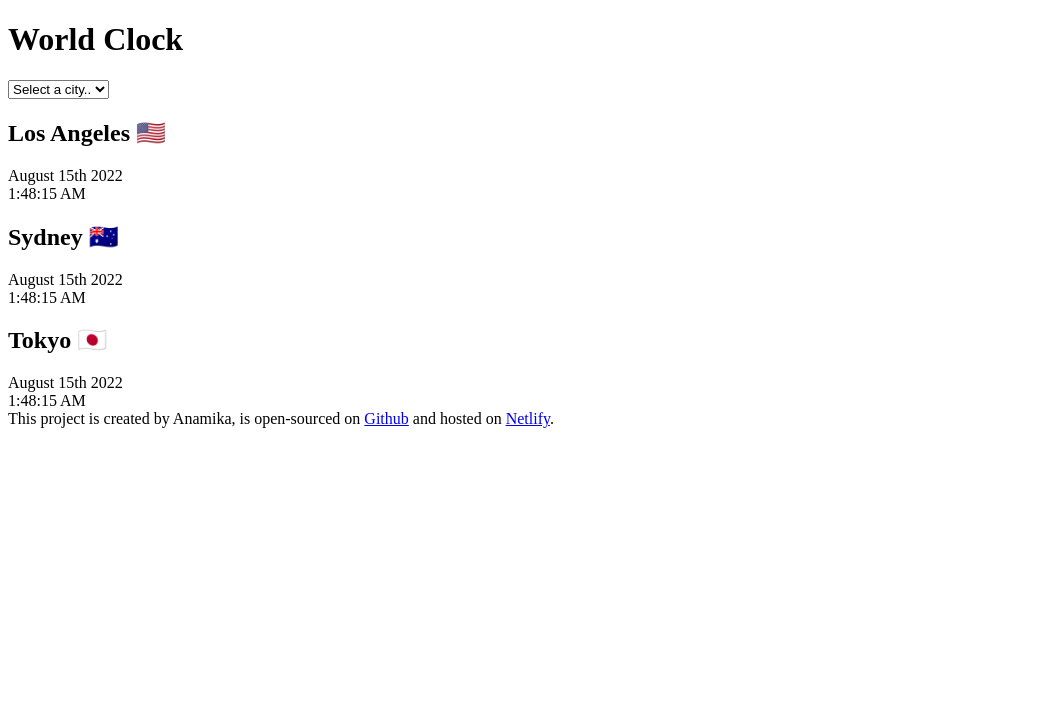
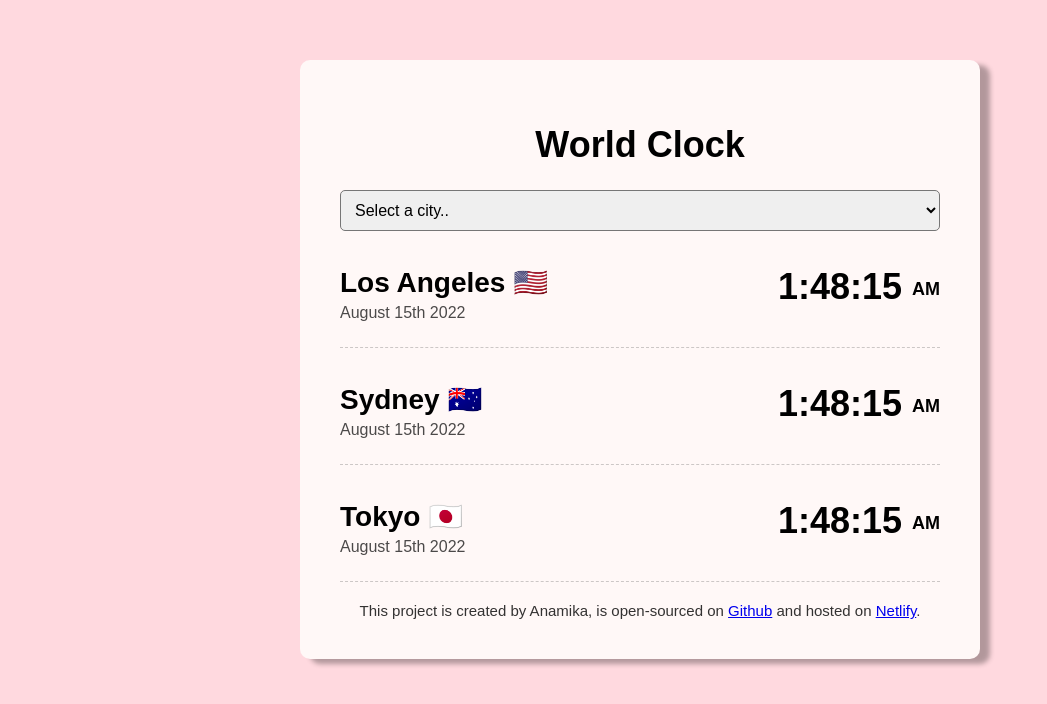
Before and after one commit to anamika250/World-Clock, a plain HTML site: page index.html in a window 1280 px wide. Shown: the whole page, without its empty margins (0-1047 px from the left). Drawn offline with Linux system fonts and the light colour scheme.

Commit message:
Added CSS

```diff
--- a/index.html
+++ b/index.html
@@ -10,7 +10,7 @@
     <div class="container">
       <h1>World Clock</h1>
 
-      <select id="countriea">
+      <select id="countries">
         <option>Select a city..</option>
         <option value="London">London</option>
         <option value="Newyork">New York</option>
@@ -18,26 +18,33 @@
       </select>
 
       <div class="city">
+        <div>
           <h2>Los Angeles 🇺🇸</h2>
           <div class="date">August 15th 2022</div>
-        <div class="time">1:48:15 AM</div>
+        </div>
+        <div class="time">1:48:15 <small>AM</small></div>
       </div>
       <div class="city">
+        <div>
           <h2>Sydney 🇦🇺</h2>
           <div class="date">August 15th 2022</div>
-        <div class="time">1:48:15 AM</div>
+        </div>
+        <div class="time">1:48:15 <small>AM</small></div>
       </div>
       <div class="city">
+        <div>
           <h2>Tokyo 🇯🇵</h2>
           <div class="date">August 15th 2022</div>
-        <div class="time">1:48:15 AM</div>
         </div>
+        <div class="time">1:48:15 <small>AM</small></div>
       </div>
+
       <footer>
         This project is created by Anamika, is open-sourced on
-      <a href="https://github.com/anamika250/World-Clock">Github</a> and hosted
-      on <a href="https://worldclocky.netlify.app/">Netlify</a>.
+        <a href="https://github.com/anamika250/World-Clock">Github</a> and
+        hosted on <a href="https://worldclocky.netlify.app/">Netlify</a>.
       </footer>
       <script src="src/index.js"></script>
+    </div>
   </body>
 </html>
--- a/src/index.css
+++ b/src/index.css
@@ -0,0 +1,57 @@
+footer {
+  text-align: center;
+  font-size: 15px;
+  color: rgba(0, 0, 0, 0.8);
+  padding-top: 10px;
+}
+h1 {
+  text-align: center;
+  font-family: sans-serif;
+  font-size: 36px;
+}
+.container {
+  max-width: 600px;
+  margin: 60px auto;
+  background: #fff8f7;
+  padding: 40px;
+  margin: 60px auto;
+  box-shadow: 10px 5px 5px rgba(0, 0, 0, 0.3);
+  border-radius: 10px;
+}
+body {
+  background-color: #ffd9df;
+  font-family: sans-serif;
+}
+select {
+  display: block;
+  width: 100%;
+  padding: 10px;
+  border-radius: 5px;
+  font-size: 16px;
+}
+.city {
+  display: flex;
+  justify-content: space-between;
+  margin: 10px 0;
+  padding: 25px 0;
+  border-bottom: 1px dashed rgba(0, 0, 0, 0.2);
+}
+.time {
+  font-size: 36px;
+  font-weight: bold;
+}
+.time small {
+  font-size: 18px;
+  vertical-align: middle;
+  line-height: 40px;
+}
+h2 {
+  margin: 0 0 5px;
+  font-size: 28px;
+}
+.date {
+  opacity: 0.7;
+}
+.city:last-child {
+  border: none;
+}
```
Lines whose indentation alone changed are shown as unchanged.
